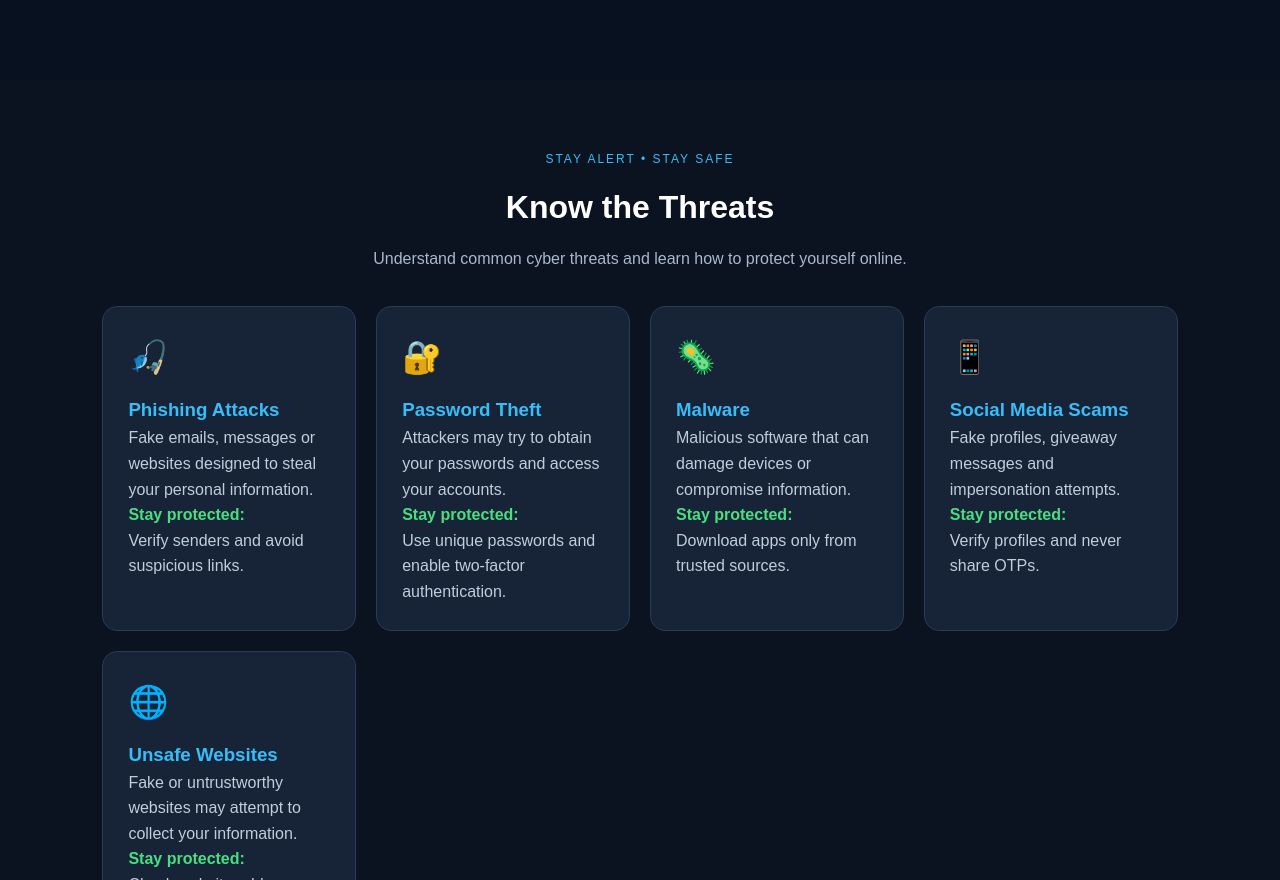
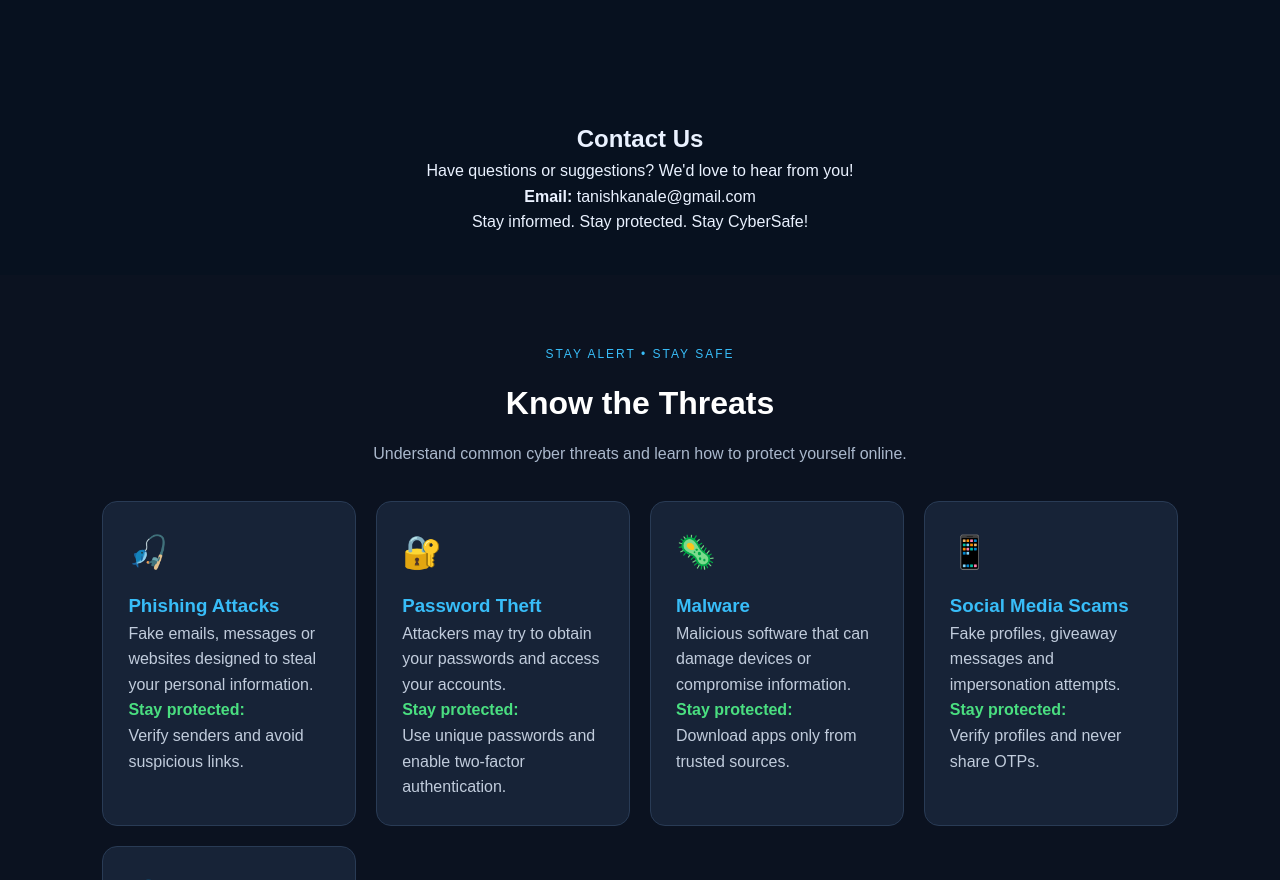
Before and after one commit to tanishkanale/cybersafe-website, a plain HTML site: page index.html in a window 1280 px wide. Shown: the part 7928-8808 px from the top of the page. Drawn offline with Linux system fonts and the light colour scheme.

Commit message:
Add contact us section to cybersafe

```diff
--- a/index.html
+++ b/index.html
@@ -1084,7 +1084,12 @@ document.getElementById("feedbackForm").addEventListener("submit", function(even
     </p>
   </div>
 </section>
-
+<section id="contact" class="section">
+  <h2>Contact Us</h2>
+  <p>Have questions or suggestions? We'd love to hear from you!</p>
+  <p><strong>Email:</strong> tanishkanale@gmail.com</p>
+  <p>Stay informed. Stay protected. Stay CyberSafe!</p>
+</section>
  </body>
 
 <section id="threats" class="threats-section">
```
